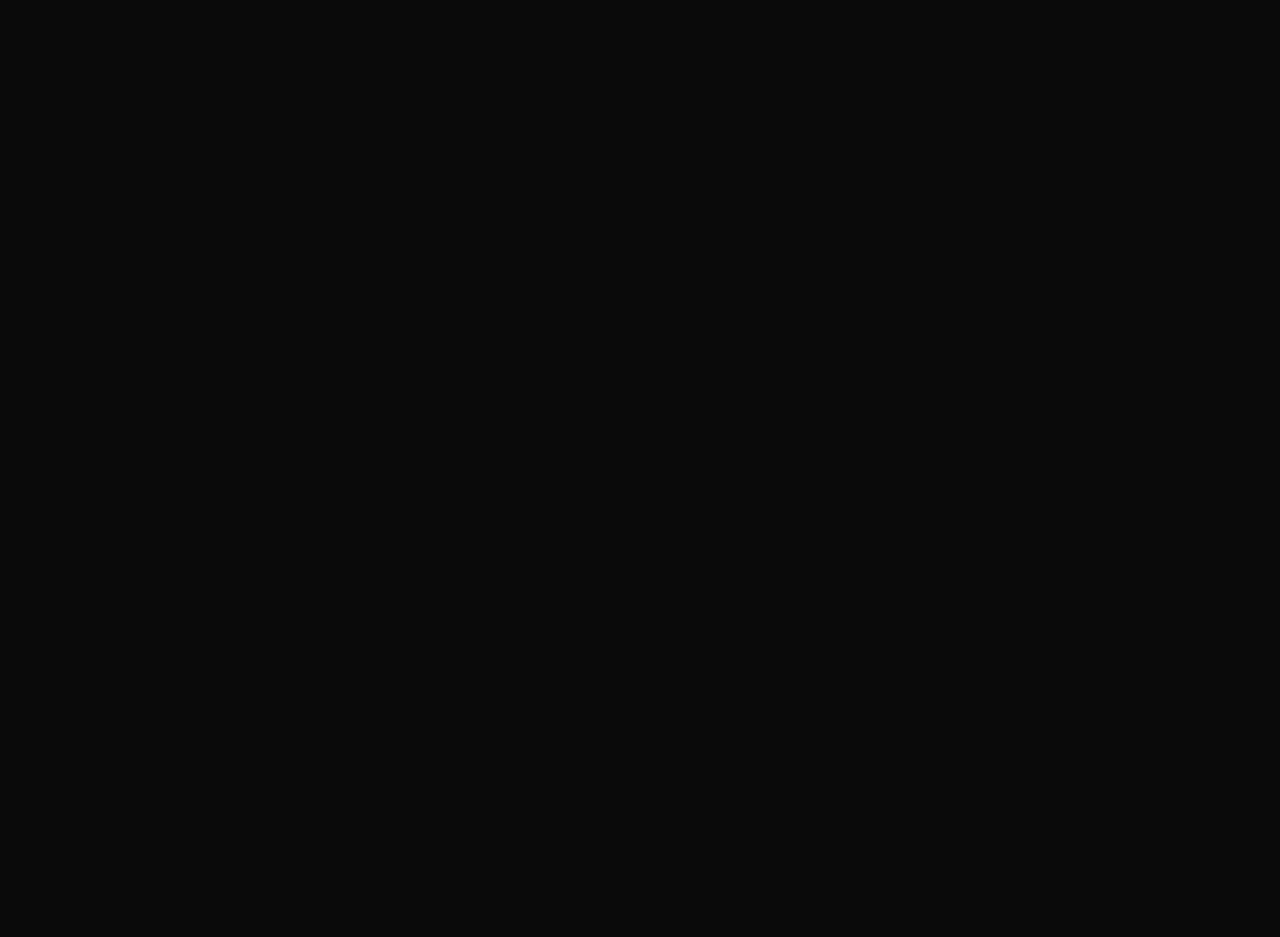
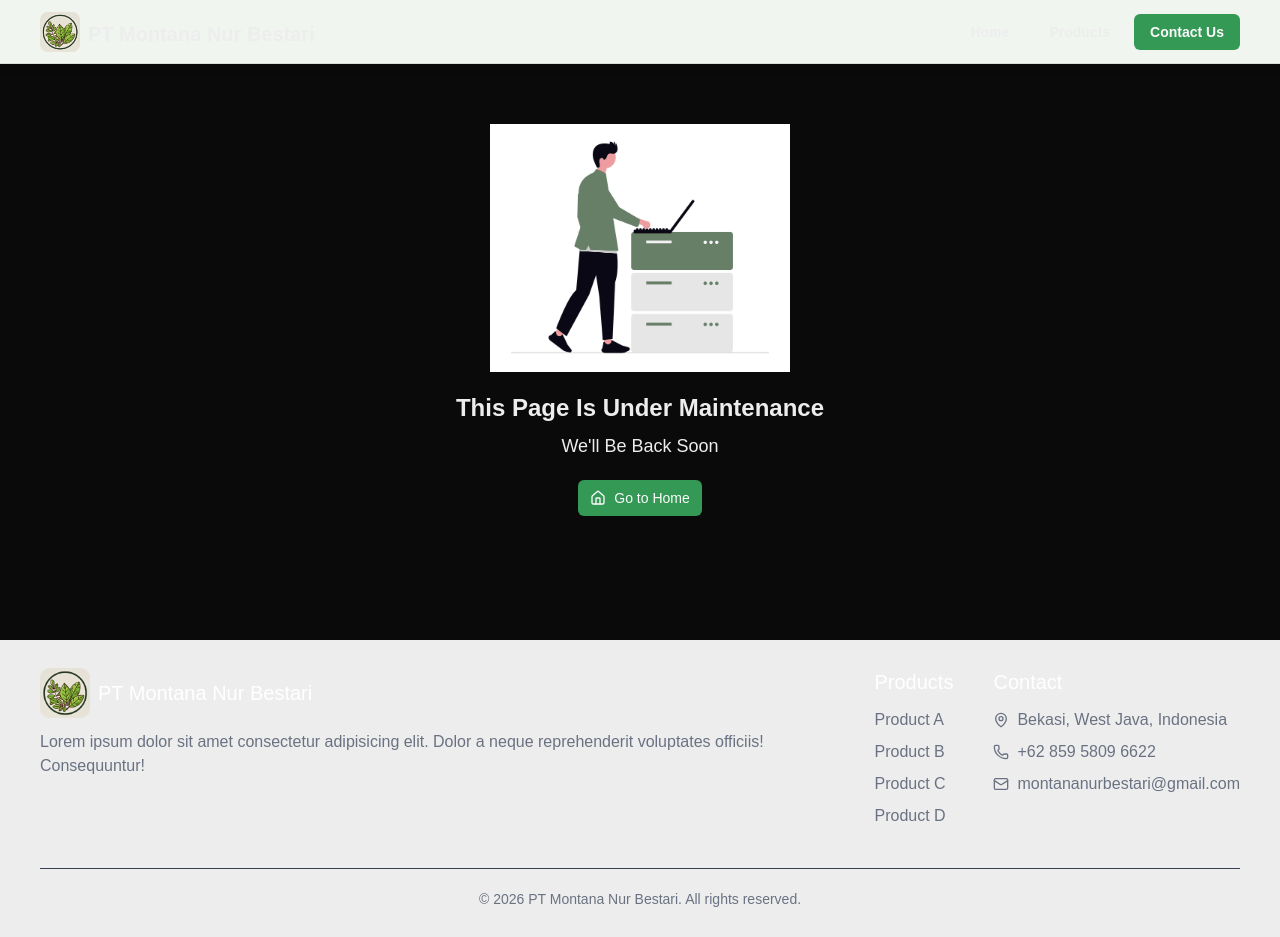
Before and after one commit to Ibrhm1/PT-Montana-Nur-Bestari, a Next.js app: page /contact in a window 1280 px wide. Before the commit this address had no page. Before the commit the page ends 800 px from the top, so only its background shows below. Built offline with nearby package versions, Linux system fonts and the light colour scheme.

Commit message:
feat: add maintenance and not found pages with corresponding images

```diff
--- /dev/null
+++ b/src/components/common/MaintenancePage.tsx
@@ -0,0 +1,31 @@
+import { House } from "lucide-react";
+import Image from "next/image";
+import Link from "next/link";
+import { Button } from "~/components/ui/button";
+import { LIST_IMAGE_CONSTANT } from "~/constants/ListImageConstant";
+
+export default function MaintenancePage() {
+  return (
+    <main className="flex h-screen flex-col items-center justify-center gap-5 lg:h-[80vh]">
+      <Image
+        src={LIST_IMAGE_CONSTANT.maintenance.url}
+        alt={LIST_IMAGE_CONSTANT.maintenance.name}
+        width={300}
+        height={300}
+        priority
+      />
+      <div className="space-y-1 text-center md:space-y-2">
+        <h1 className="text-2xl font-semibold capitalize">
+          This page is under maintenance
+        </h1>
+        <p className="text-lg capitalize">We&apos;ll be back soon</p>
+      </div>
+      <Button asChild variant="default">
+        <Link href="/">
+          <House />
+          Go to Home
+        </Link>
+      </Button>
+    </main>
+  );
+}
--- a/src/components/common/Navbar.tsx
+++ b/src/components/common/Navbar.tsx
@@ -33,9 +33,7 @@ export default function Navbar() {
           <h1 className="text-base font-bold lg:text-xl">
             PT Montana Nur Bestari
           </h1>
-          <span className="text-muted-foreground text-xs font-normal md:text-sm">
-            A company engaged in the field of leaf suppliers
-          </span>
+          <span className="text-muted-foreground text-xs font-normal md:text-sm"></span>
         </div>
       </section>
 
--- a/src/constants/ListImageConstant.ts
+++ b/src/constants/ListImageConstant.ts
@@ -11,4 +11,12 @@ export const LIST_IMAGE_CONSTANT = {
     name: "daun-kelor",
     url: "/daun-kelor.jpeg",
   },
+  maintenance: {
+    name: "maintenance",
+    url: "/ilustrations/maintenance.png",
+  },
+  notFound: {
+    name: "not-found",
+    url: "/ilustrations/not-found.png",
+  },
 };
--- a/src/pages/404/index.tsx
+++ b/src/pages/404/index.tsx
@@ -1,13 +1,27 @@
 import { Home } from "lucide-react";
+import Image from "next/image";
 import Link from "next/link";
 import LandingPageLayout from "~/components/layouts/LandingPageLayout";
 import { Button } from "~/components/ui/button";
+import { LIST_IMAGE_CONSTANT } from "~/constants/ListImageConstant";
 
 export default function NotFound() {
   return (
     <LandingPageLayout title="Not Found">
       <main className="flex h-[90vh] flex-col items-center justify-center space-y-6">
-        <h1 className="text-3xl font-bold">Not Found</h1>
+        <Image
+          src={LIST_IMAGE_CONSTANT.notFound.url}
+          alt={LIST_IMAGE_CONSTANT.notFound.name}
+          width={300}
+          height={300}
+          priority
+        />
+
+        <div className="space-y-2 text-center">
+          <h1 className="text-4xl font-light capitalize">Page Not Found</h1>
+          <p>Sorry we couldn&apos;t find the page you&apos;re looking for</p>
+        </div>
+
         <Button variant="default" asChild>
           <Link href="/">
             <Home />
--- a/src/pages/contact/index.tsx
+++ b/src/pages/contact/index.tsx
@@ -1,6 +1,10 @@
-import { useRouter } from "next/router";
+import MaintenancePage from "~/components/common/MaintenancePage";
+import LandingPageLayout from "~/components/layouts/LandingPageLayout";
 
 export default function ContactPage() {
-  const router = useRouter();
-  return router.replace("/");
+  return (
+    <LandingPageLayout title="Contacts">
+      <MaintenancePage />
+    </LandingPageLayout>
+  );
 }
--- a/src/pages/products/index.tsx
+++ b/src/pages/products/index.tsx
@@ -1,6 +1,10 @@
-import { useRouter } from "next/router";
+import MaintenancePage from "~/components/common/MaintenancePage";
+import LandingPageLayout from "~/components/layouts/LandingPageLayout";
 
 export default function ProductsPage() {
-  const router = useRouter();
-  return router.replace("/");
+  return (
+    <LandingPageLayout title="Products">
+      <MaintenancePage />
+    </LandingPageLayout>
+  );
 }
```
Also changed, not shown: public/ilustrations/maintenance.png (added), public/ilustrations/not-found.png (added).
